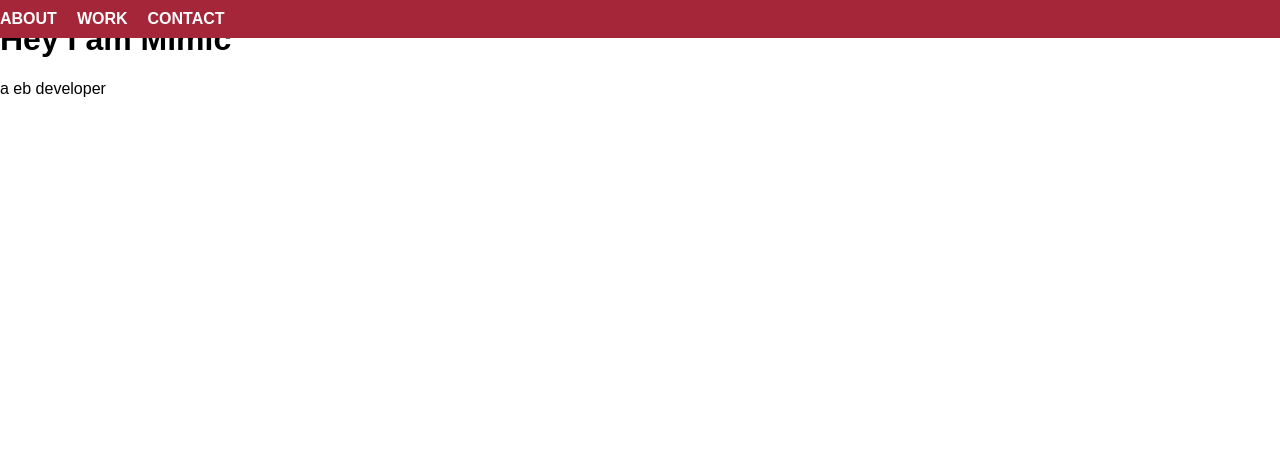
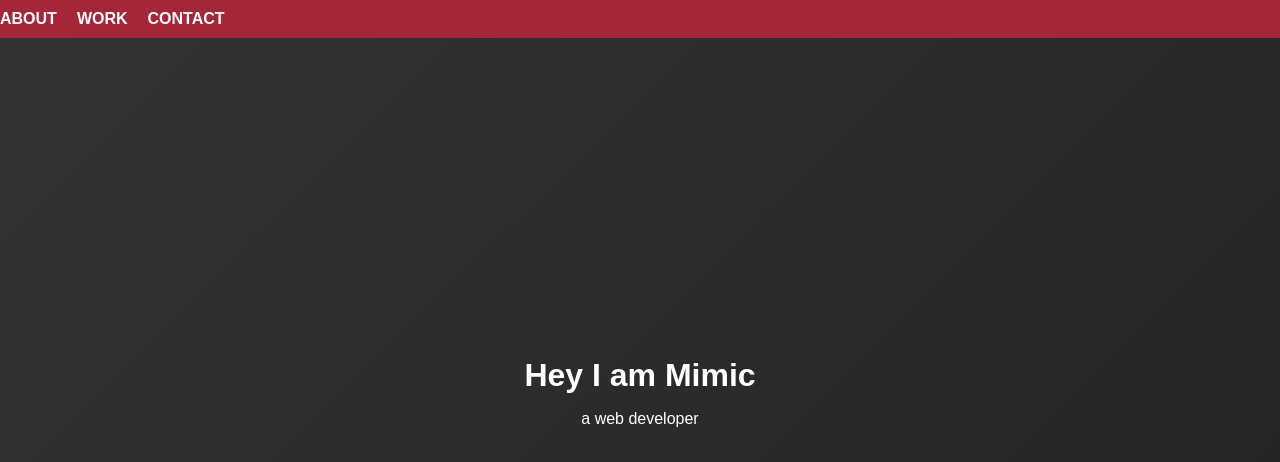
Before and after one commit to Numwali/Personal-portfolio, a plain HTML site: page index.html in a window 1280 px wide. Drawn offline with Linux system fonts and the light colour scheme.

Commit message:
styles for header

```diff
--- a/index.html
+++ b/index.html
@@ -22,7 +22,7 @@
 <header id="hero">
  <div class="hero-content">
   <h1> Hey I am Mimic </h1>
-  <p class="substitle"> a eb developer</p>
+  <p class="substitle"> a web developer</p>
  </div>
 
 </header>
--- a/styles.css
+++ b/styles.css
@@ -45,3 +45,23 @@ ul{
  font-weight:bold;
  text-transform: uppercase;
 }
+
+#hero{
+ height:100vh;
+ display: flex;
+ align-items:center;
+ justify-content:center;
+ background:linear-gradient(135deg, #333, #222);
+ color:#fff;
+ text-align:center;
+}
+
+#hero .hero-content h1{
+ font-size:3 rem;
+ margin:0;
+}
+
+#hero .hero-content .subtitle{
+ font-size:1.5rem;
+ color:#a62639;
+}
```
